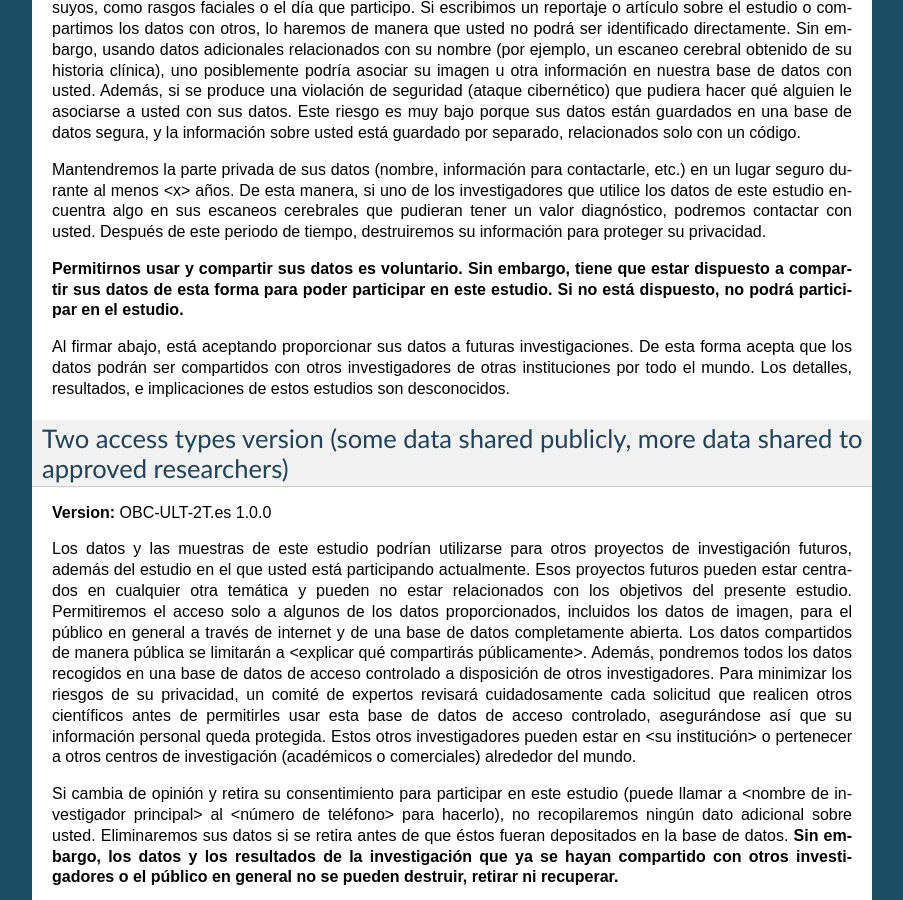
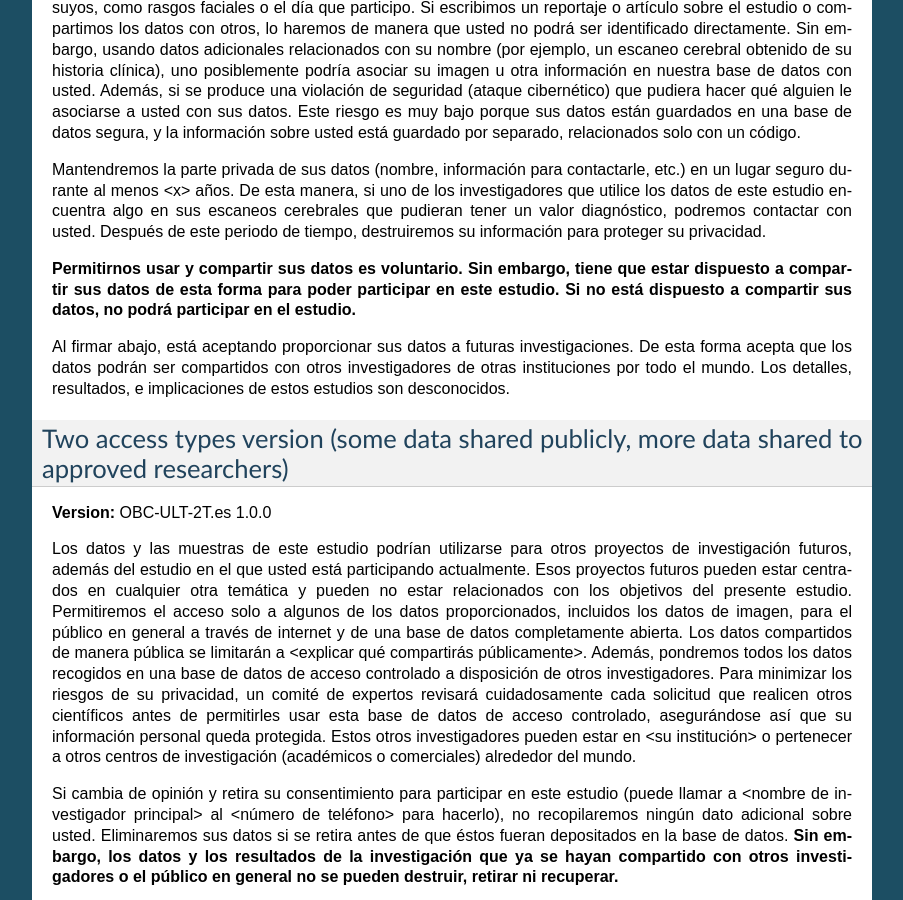
Before and after one commit to con/open-brain-consent, a Sphinx documentation site: the page built from docs/source/i18n/ultimate.es.rst, in a window 1280 px wide and 900 px high, scrolled down 746 px. Shown: the whole window, without its empty margins (198-1101 px from the left). Built offline with Sphinx 7.4.7, drawn with Linux system fonts in a browser that asks for light colours.

Commit message:
Update docs/source/i18n/ultimate.es.rst
Co-authored-by: Fabian Pedregosa <pedregosa@google.com>

```diff
--- a/docs/source/i18n/ultimate.es.rst
+++ b/docs/source/i18n/ultimate.es.rst
@@ -23,7 +23,7 @@ Desde nuestro conocimiento y mejor entender, los datos que publicamos en abierto
 
 Mantendremos la parte privada de sus datos (nombre, información para contactarle, etc.) en un lugar seguro durante al menos <x> años. De esta manera, si uno de los investigadores que utilice los datos de este estudio encuentra algo en sus escaneos cerebrales que pudieran tener un valor diagnóstico, podremos contactar con usted. Después de este periodo de tiempo, destruiremos su información para proteger su privacidad.
 
-**Permitirnos usar y compartir sus datos es voluntario. Sin embargo, tiene que estar dispuesto a compartir sus datos de esta forma para poder participar en este estudio. Si no está dispuesto, no podrá participar en el estudio.**
+**Permitirnos usar y compartir sus datos es voluntario. Sin embargo, tiene que estar dispuesto a compartir sus datos de esta forma para poder participar en este estudio. Si no está dispuesto a compartir sus datos, no podrá participar en el estudio.**
 
 Al firmar abajo, está aceptando proporcionar sus datos a futuras investigaciones. De esta forma acepta que los datos podrán ser compartidos con otros investigadores de otras instituciones por todo el mundo. Los detalles, resultados, e implicaciones de estos estudios son desconocidos.
 
```
